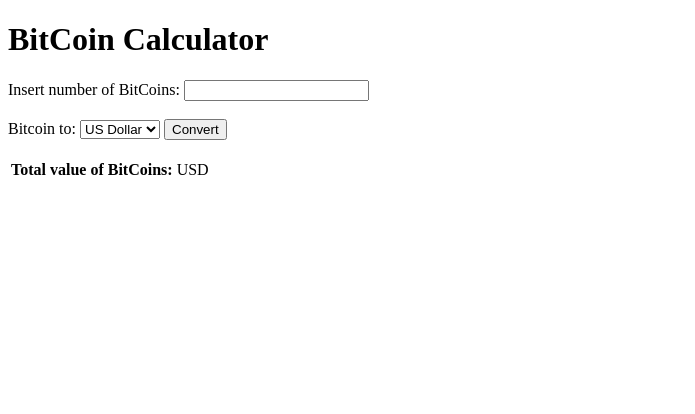
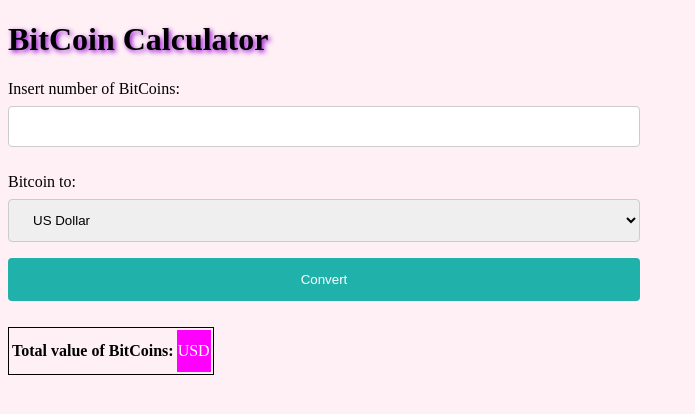
Before and after one commit to anniks2010/BitCoinCalculatorWithUserInput, a Node server app: template views/index.ejs in a window 1280 px wide. Shown: the top 414 px of the page, without its empty margins (0-695 px from the left). Run offline with Node 20, Linux system fonts and the light colour scheme; the template is opened without the code that fills it: most values are stand-ins (such as "Sample title", 1, 10 or a date in 2020).

Commit message:
second commit

```diff
--- a/public/style.css
+++ /dev/null
@@ -1,3 +0,0 @@
-body {
-  background-color: blueviolet;
-}
--- /dev/null
+++ b/public/style/main.css
@@ -0,0 +1,40 @@
+body {
+    background-color:#FFF0F5;
+  }
+  input[type=text], select {
+    width: 50%;
+    padding: 12px 20px;
+    margin: 8px 0;
+    display: inline-block;
+    border: 1px solid #ccc;
+    border-radius: 4px;
+    box-sizing: border-box;
+  }
+
+  button[type=submit] {
+    width: 50%;
+    background-color:#20B2AA;
+    color: white;
+    padding: 14px 20px;
+    margin: 8px 0;
+    border: none;
+    border-radius: 4px;
+    cursor: pointer;
+  }
+
+  button[type=submit]:hover {
+    background-color: #20B2AA;
+  }
+  table {
+    border: 1px solid black;
+  }
+  td {
+    padding-top: 12px;
+    padding-bottom: 12px;
+    text-align: left;
+    background-color: #FF00FF;
+    color: white;
+  }
+  h1 {
+    text-shadow: 2px 2px 5px #9400D3;
+  }
--- a/server.js
+++ b/server.js
@@ -8,6 +8,7 @@ const app=express();
 app.set('view engine',ejs);
 app.use(bodyParser.urlencoded({extended:true}));
 app.use(express.static('public'));
+app.use('/style', express.static(__dirname+'public/style'));
 
 app.get("/", function(req, res){
     res.render('index.ejs', { currency : "" , number: "", code: ""});
@@ -51,6 +52,6 @@ app.get("/", function(req, res){
     console.log('Server is running on Port 3000');
     });*/
 
-    app.listen(process.env.PORT || 3000, function(){
+   app.listen(process.env.PORT || 3000, function(){
         console.log("Server has started.");
     });
--- a/views/index.ejs
+++ b/views/index.ejs
@@ -3,25 +3,28 @@
 <head>
     <meta charset="UTF-8">
     <meta name="viewport" content="width=device-width, initial-scale=1.0">
+    <link rel="stylesheet" href="style/main.css">
     <title>Calculator</title>
 </head>
 <body>
     <h1>BitCoin Calculator</h1>
     <form action="/" method="POST">
-        Insert number of BitCoins:
+        <label for="number">Insert number of BitCoins:</label><br>
         <input type="text" name="number" id="number"><br><br>
-        Bitcoin to:
-        <select name="currency">
+        <label for="currency">Bitcoin to:</label><br>
+        <select name="currency" id="currency">
             <option value="USD">US Dollar</option>
             <option value="EUR">EU Euros</option>
         </select>
         <button type="submit" id="button">Convert</button>
     </form><br>
+    <% if (currency){%>
     <table>
         <tr>
     <th>Total value of BitCoins:</th>
     <td><%=currency +' '+code%></td>
 </tr>
 </table>
+<%}%>
 </body>
 </html>
```
